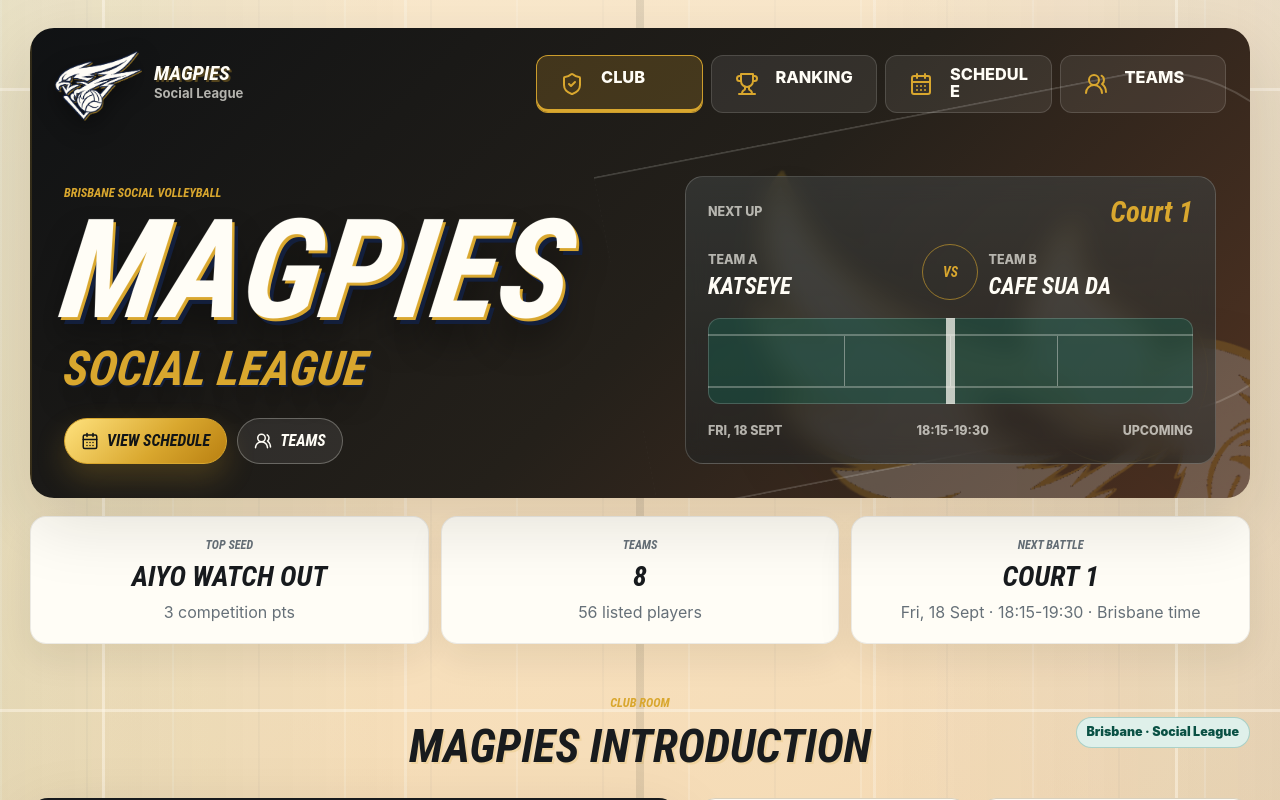
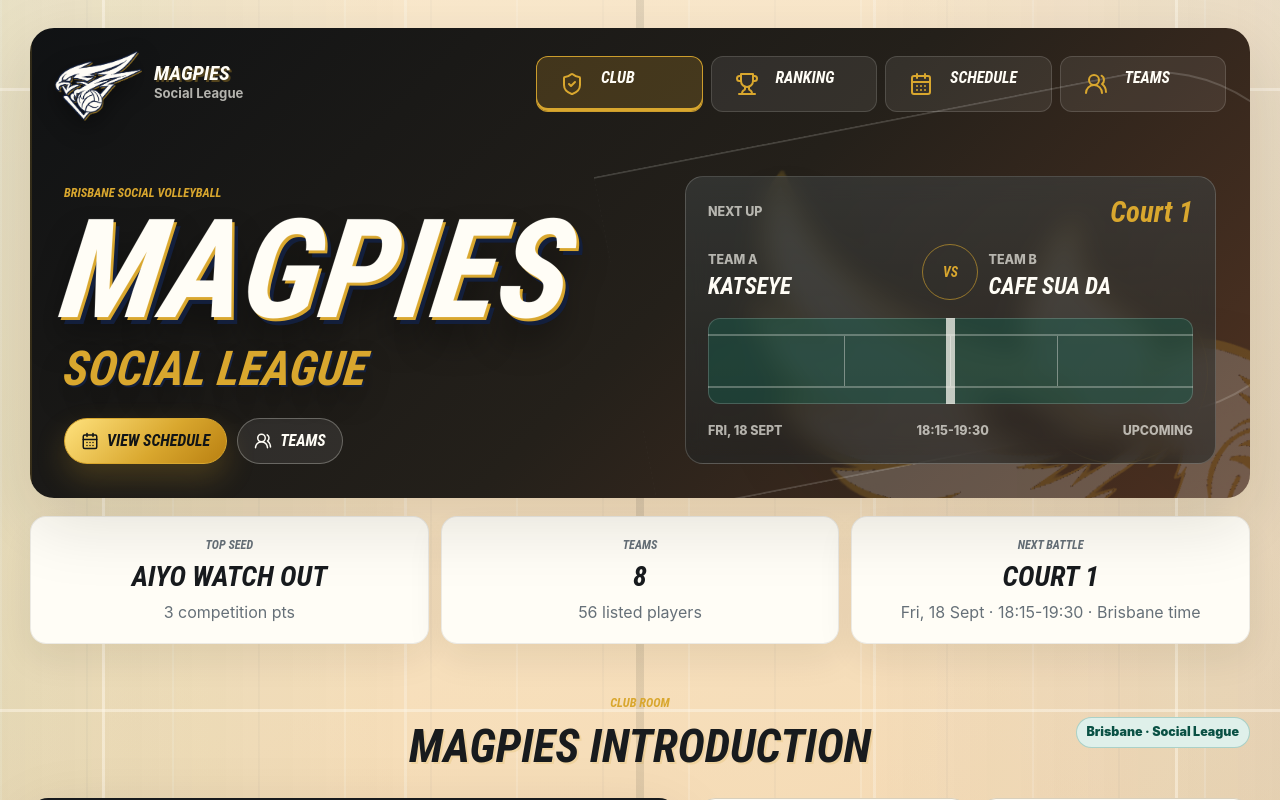
Before and after one commit to jm9jelly/bne-magpies, a React (Vite) app: page /#overview in a window 1280 px wide. Shown: the top 800 px of the page. Built offline with nearby package versions, Linux system fonts and the light colour scheme.

Commit message:
Keep nav labels on one line

```diff
--- a/src/styles.css
+++ b/src/styles.css
@@ -359,15 +359,17 @@ button {
   position: relative;
   z-index: 1;
   min-width: 0;
-  overflow-wrap: anywhere;
+  overflow-wrap: normal;
+  word-break: normal;
 }
 
 .nav-button span {
-  font-family: var(--body-font);
-  font-size: 1.02rem;
-  font-style: normal;
-  font-weight: 850;
-  line-height: 1.05;
+  font-family: var(--display-font);
+  font-size: 1rem;
+  font-style: italic;
+  font-weight: 950;
+  line-height: 0.95;
+  white-space: nowrap;
   text-transform: uppercase;
 }
 
```
